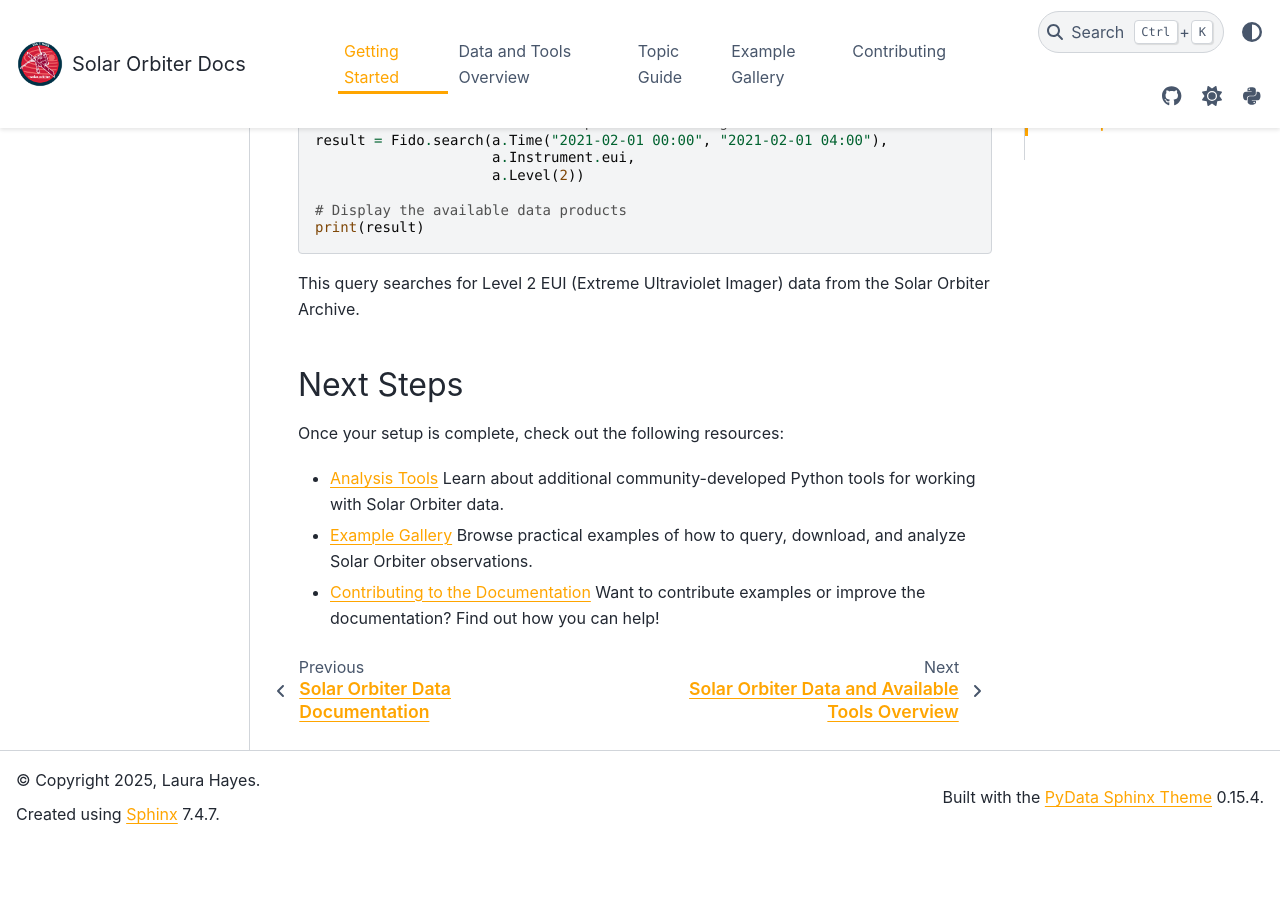
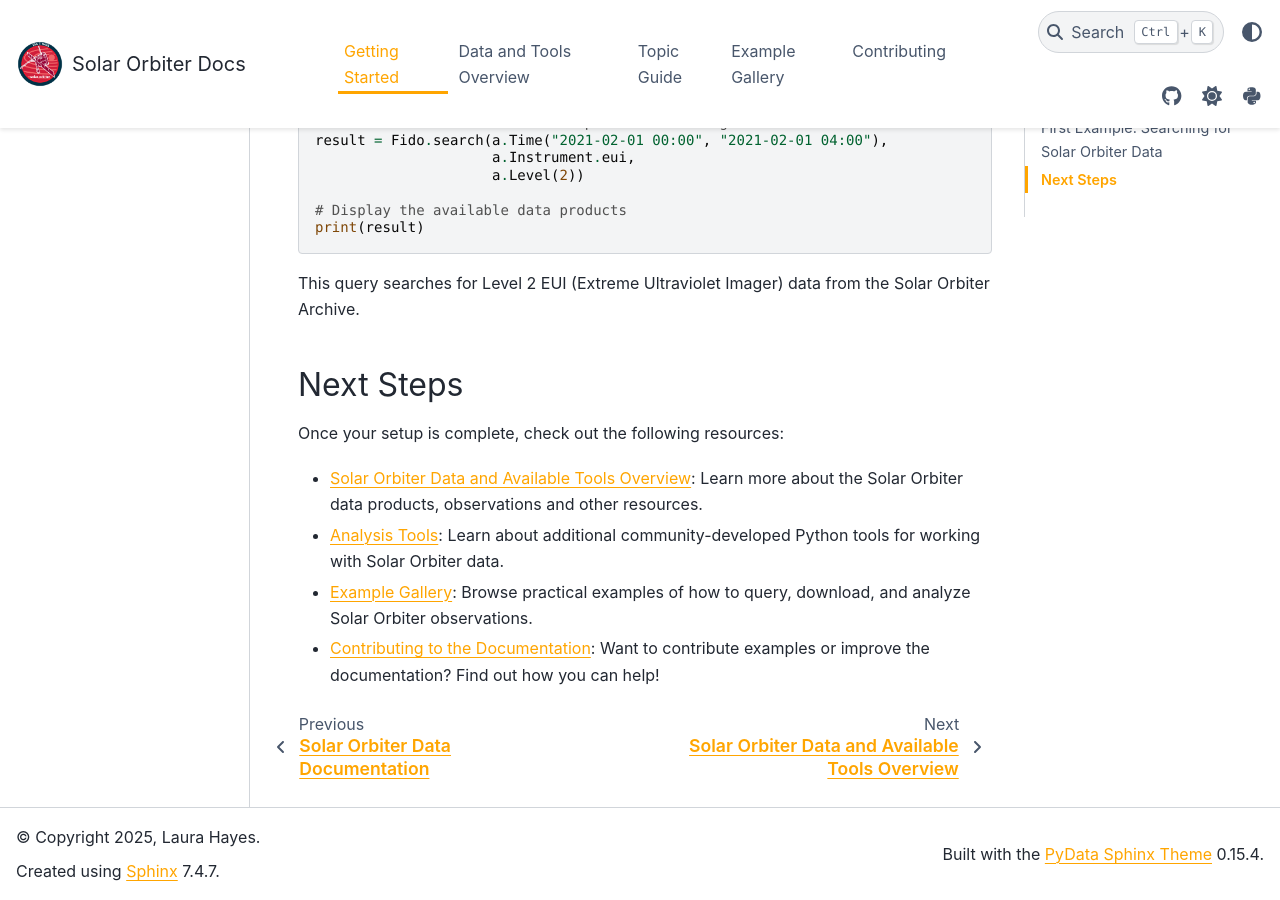
Before and after one commit to SolarOrbiterWorkshop/solar-orbiter-docs, a Sphinx documentation site: the page built from docs/getting_started.rst, in a window 1280 px wide and 900 px high, scrolled down 1459 px. Built offline with Sphinx 7.4.7 and the PyData theme 0.15.4, drawn with Linux system fonts in a browser that asks for light colours; before the commit the page ends 2303 px from its top, so only the background shows below that.

Commit message:
tidying up

```diff
--- a/docs/getting_started.rst
+++ b/docs/getting_started.rst
@@ -71,11 +71,14 @@
 
 Once your setup is complete, check out the following resources:
 
-* :doc:`data_overview/analysis_tools`
+* :doc:`data_overview/index`:
+  Learn more about the Solar Orbiter data products, observations and other resources.
+
+* :doc:`data_overview/analysis_tools`:
   Learn about additional community-developed Python tools for working with Solar Orbiter data.
 
-* :doc:`auto_gallery/index`
+* :doc:`auto_gallery/index`:
   Browse practical examples of how to query, download, and analyze Solar Orbiter observations.
 
-* :doc:`contributing`
+* :doc:`contributing`:
   Want to contribute examples or improve the documentation? Find out how you can help!
```
